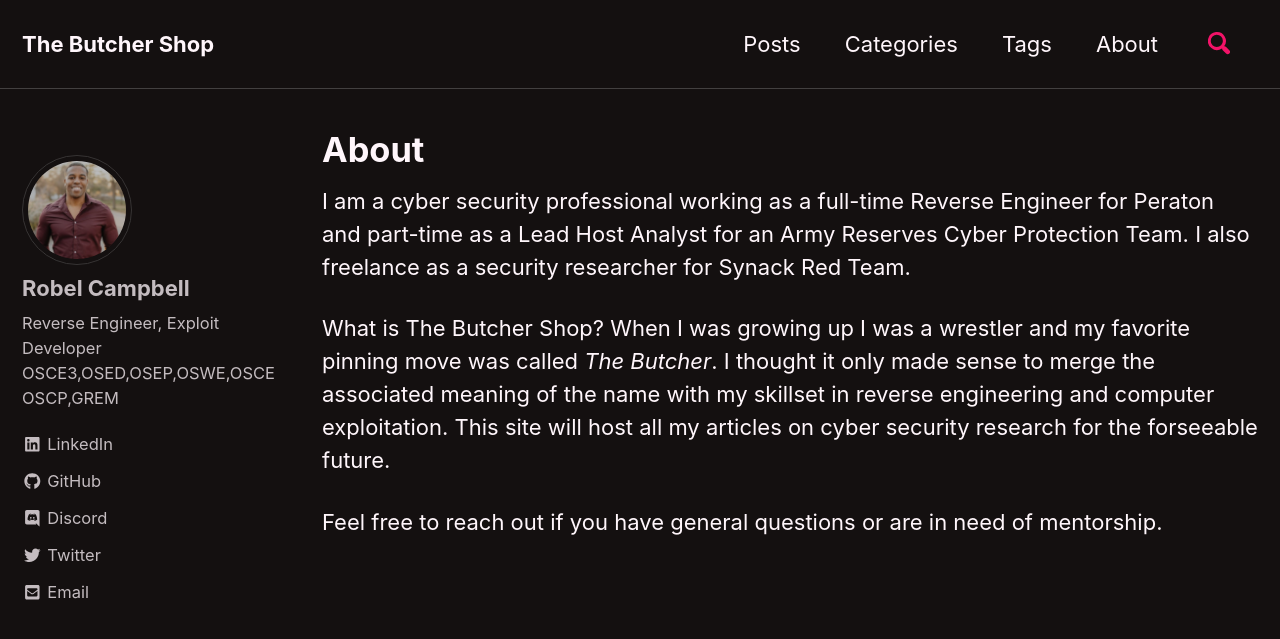
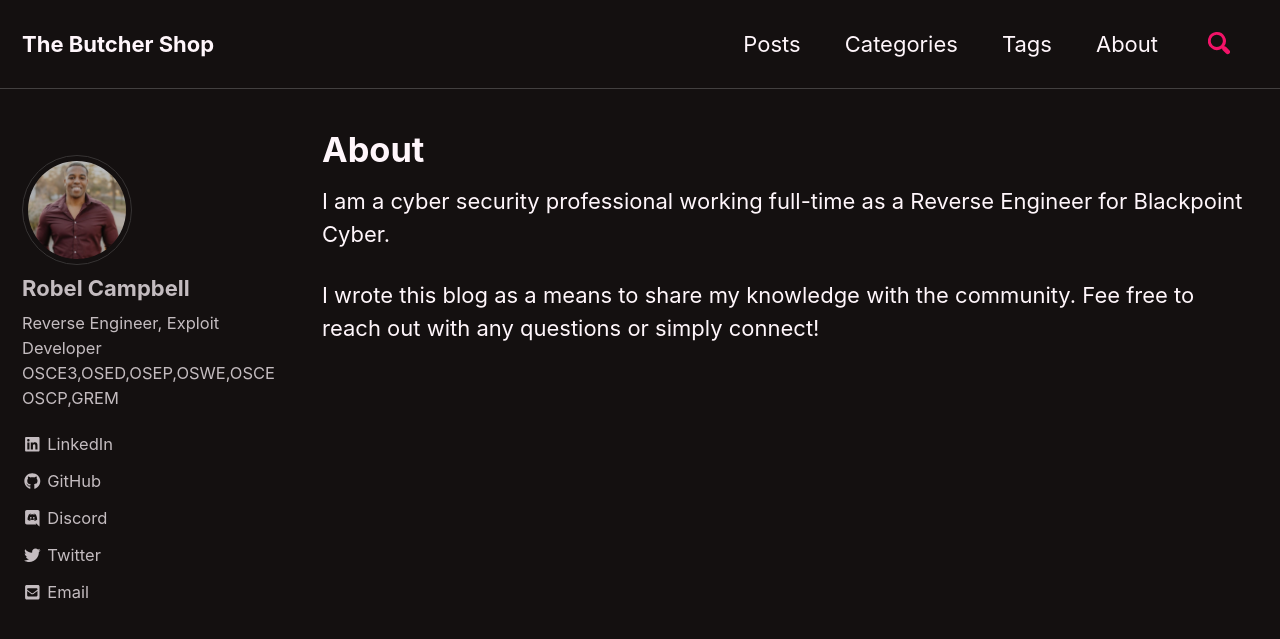
Before and after one commit to x0rb3l/robelcampbell, a Jekyll site: the page built from _pages/about.md, in a window 1280 px wide and 900 px high. Shown: the top 639 px of the window. Built offline with Jekyll 4.4.1, drawn with Linux system fonts in a browser that asks for light colours; cached includes are drawn as plain includes; nearby versions of some CDN libraries.

Commit message:
updated about

```diff
--- a/_pages/about.md
+++ b/_pages/about.md
@@ -3,8 +3,6 @@ permalink: /about/
 title: "About"
 ---
 
-I am a cyber security professional working as a full-time Reverse Engineer for Peraton and part-time as a Lead Host Analyst for an Army Reserves Cyber Protection Team. I also freelance as a security researcher for Synack Red Team.
+I am a cyber security professional working full-time as a Reverse Engineer for Blackpoint Cyber.
 
-What is The Butcher Shop? When I was growing up I was a wrestler and my favorite pinning move was called *The Butcher*. I thought it only made sense to merge the associated meaning of the name with my skillset in reverse engineering and computer exploitation. This site will host all my articles on cyber security research for the forseeable future.
-
-Feel free to reach out if you have general questions or are in need of mentorship.
+I wrote this blog as a means to share my knowledge with the community. Fee free to reach out with any questions or simply connect!
```
